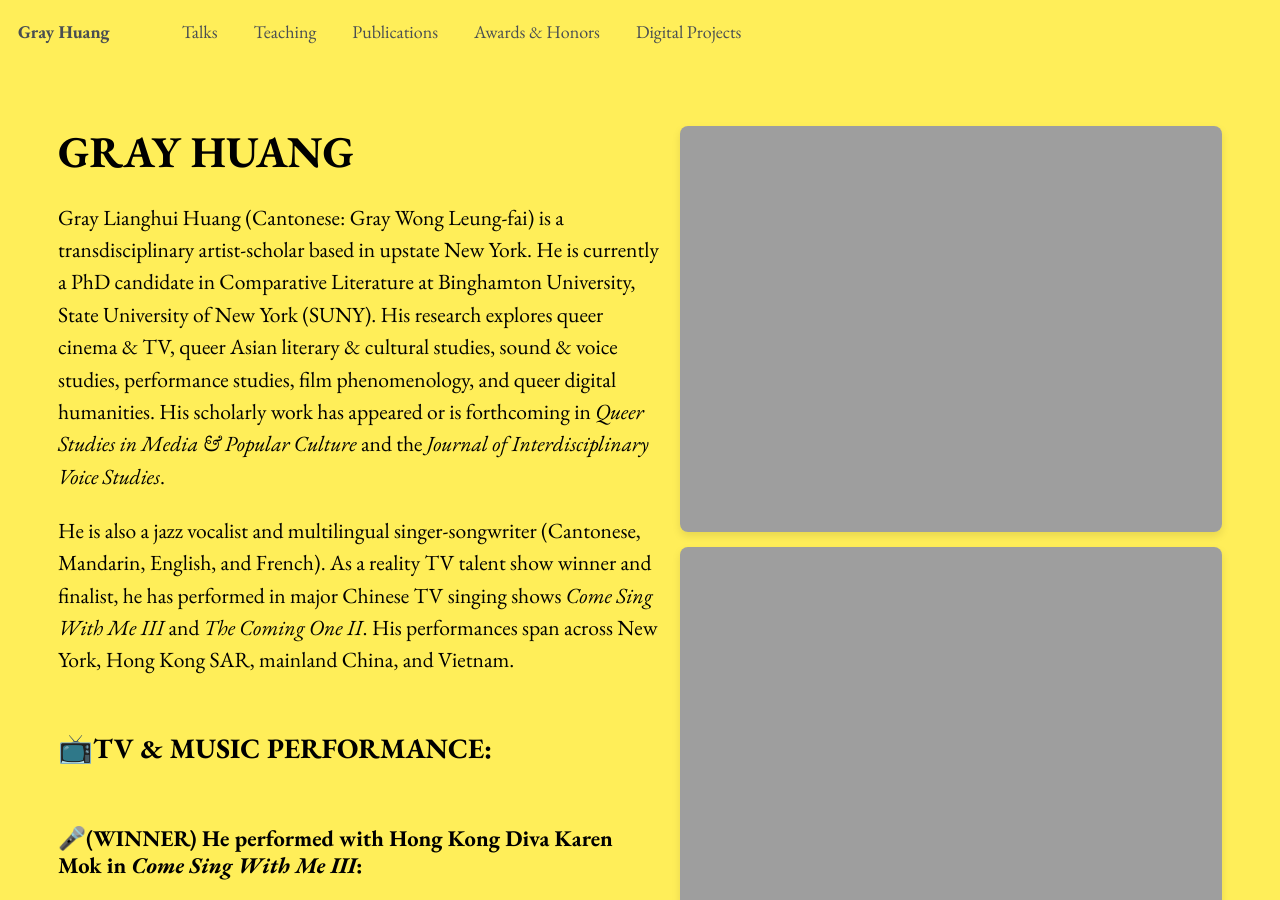
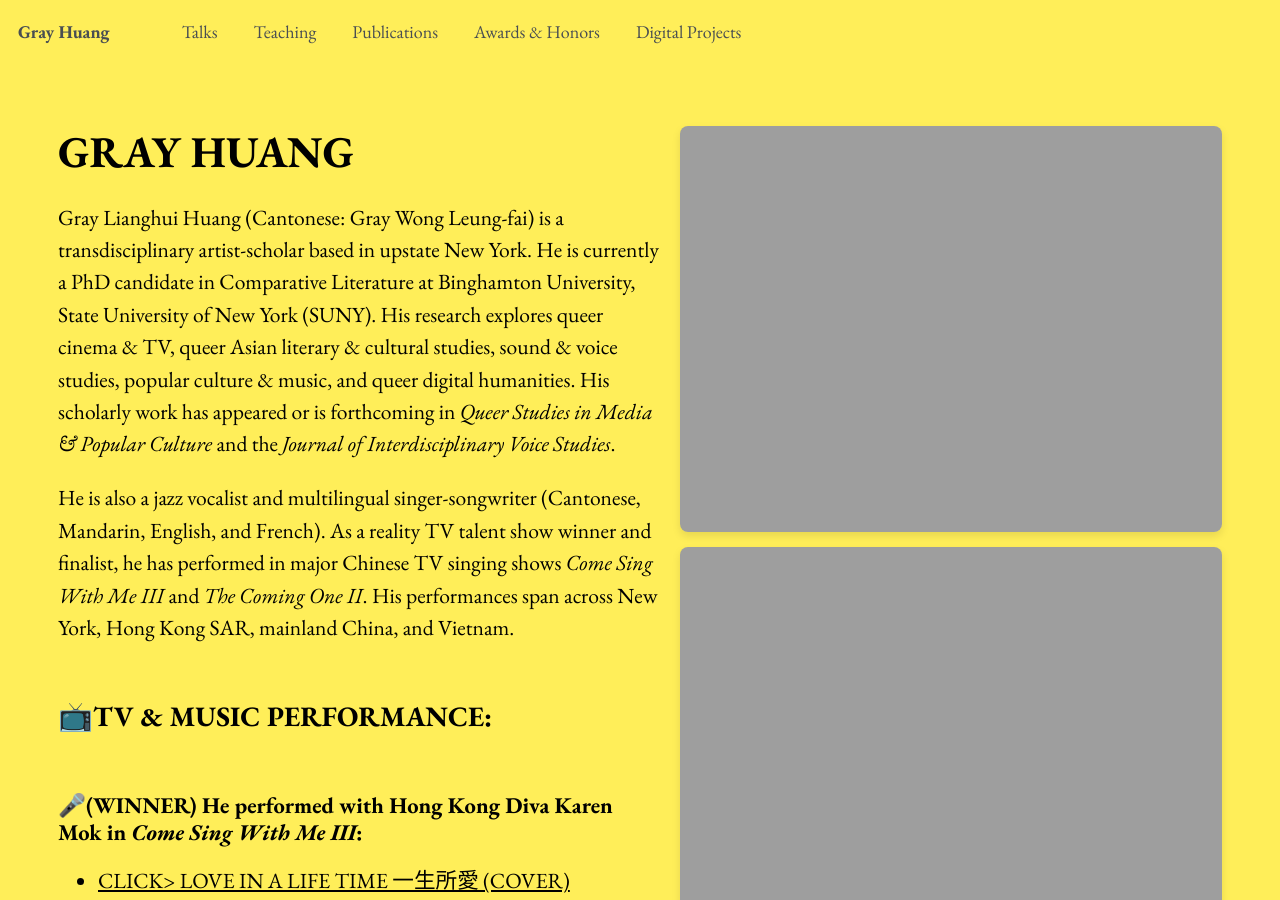
Before and after one commit to gray-huang/gray-huang.github.io, a Jekyll site: the page built from _pages/about.md, in a window 1280 px wide and 900 px high. Built offline with Jekyll 4.4.1, drawn with Linux system fonts in a browser that asks for light colours.

Commit message:
Update about.md

```diff
--- a/_pages/about.md
+++ b/_pages/about.md
@@ -11,7 +11,7 @@ body_class: "home-page-yellow"
 <div class="bio-container">
     <div class="bio-text">
         <h1>GRAY HUANG</h1>
-        <p>Gray Lianghui Huang (Cantonese: Gray Wong Leung-fai) is a transdisciplinary artist-scholar based in upstate New York. He is currently a PhD candidate in Comparative Literature at Binghamton University, State University of New York (SUNY). His research explores queer cinema & TV, queer Asian literary & cultural studies, sound & voice studies, performance studies, film phenomenology, and queer digital humanities. His scholarly work has appeared or is forthcoming in <i>Queer Studies in Media & Popular Culture</i> and the <i>Journal of Interdisciplinary Voice Studies</i>. </p>
+        <p>Gray Lianghui Huang (Cantonese: Gray Wong Leung-fai) is a transdisciplinary artist-scholar based in upstate New York. He is currently a PhD candidate in Comparative Literature at Binghamton University, State University of New York (SUNY). His research explores queer cinema & TV, queer Asian literary & cultural studies, sound & voice studies, popular culture & music, and queer digital humanities. His scholarly work has appeared or is forthcoming in <i>Queer Studies in Media & Popular Culture</i> and the <i>Journal of Interdisciplinary Voice Studies</i>. </p>
 
         <p>He is also a jazz vocalist and multilingual singer-songwriter (Cantonese, Mandarin, English, and French). As a reality TV talent show winner and finalist, he has performed in major Chinese TV singing shows <i>Come Sing With Me III</i> and <i>The Coming One II</i>. His performances span across New York, Hong Kong SAR, mainland China, and Vietnam. </p>
 
```
